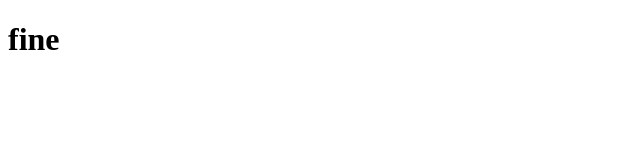
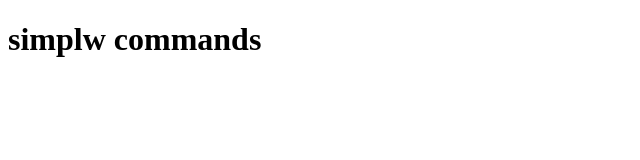
Before and after one commit to Lokesh-293/simple, a plain HTML site: page parent/index.html in a window 1280 px wide. Shown: the whole page, without its empty margins (0-640 px from the left). Drawn offline with Linux system fonts and the light colour scheme.

Commit message:
8th push

```diff
--- a/parent/index.html
+++ b/parent/index.html
@@ -6,6 +6,6 @@
     <title>Document</title>
 </head>
 <body>
-    <h1>fine</h1>
+    <h1>simplw commands</h1>
 </body>
 </html>
```
